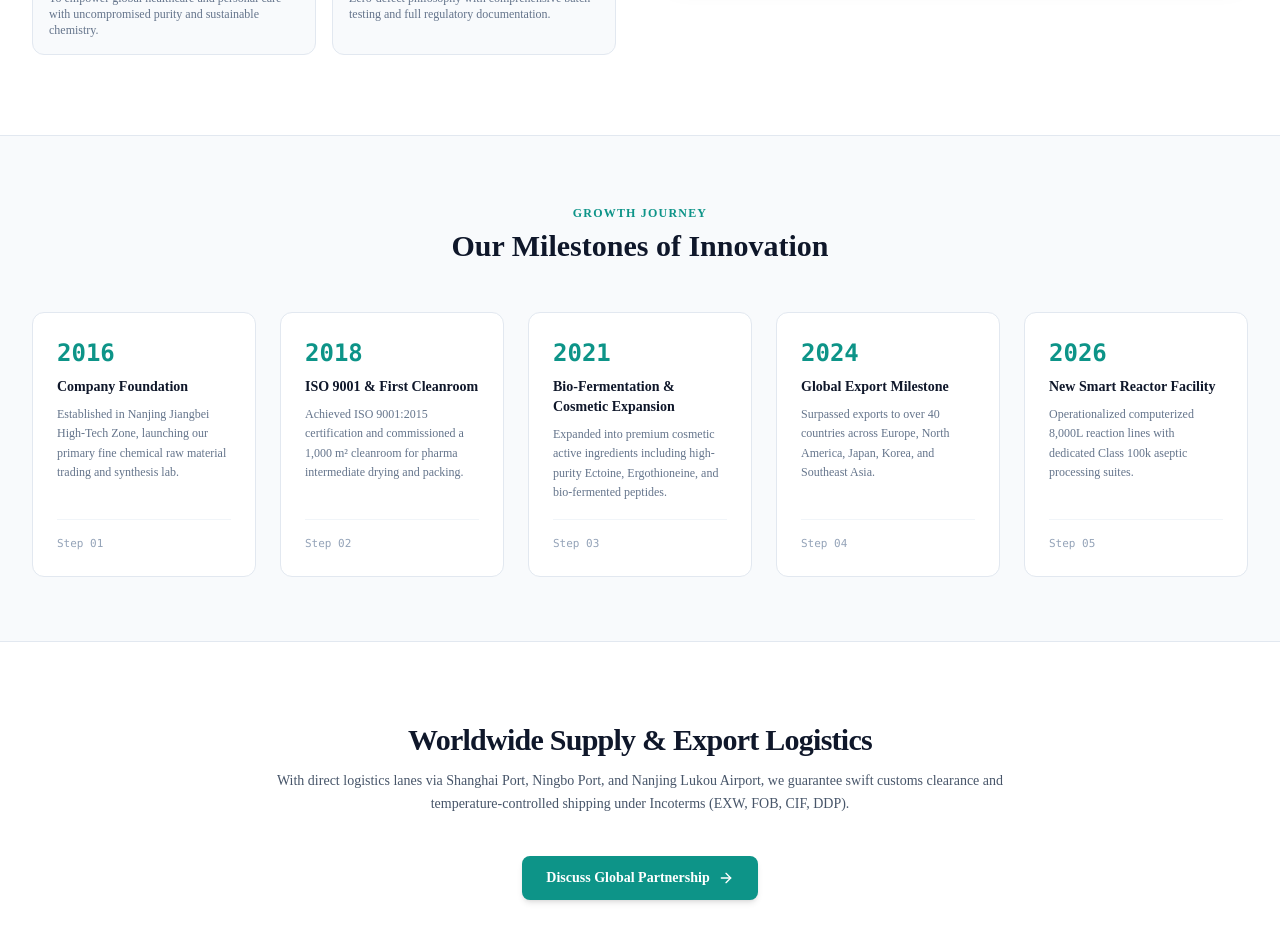
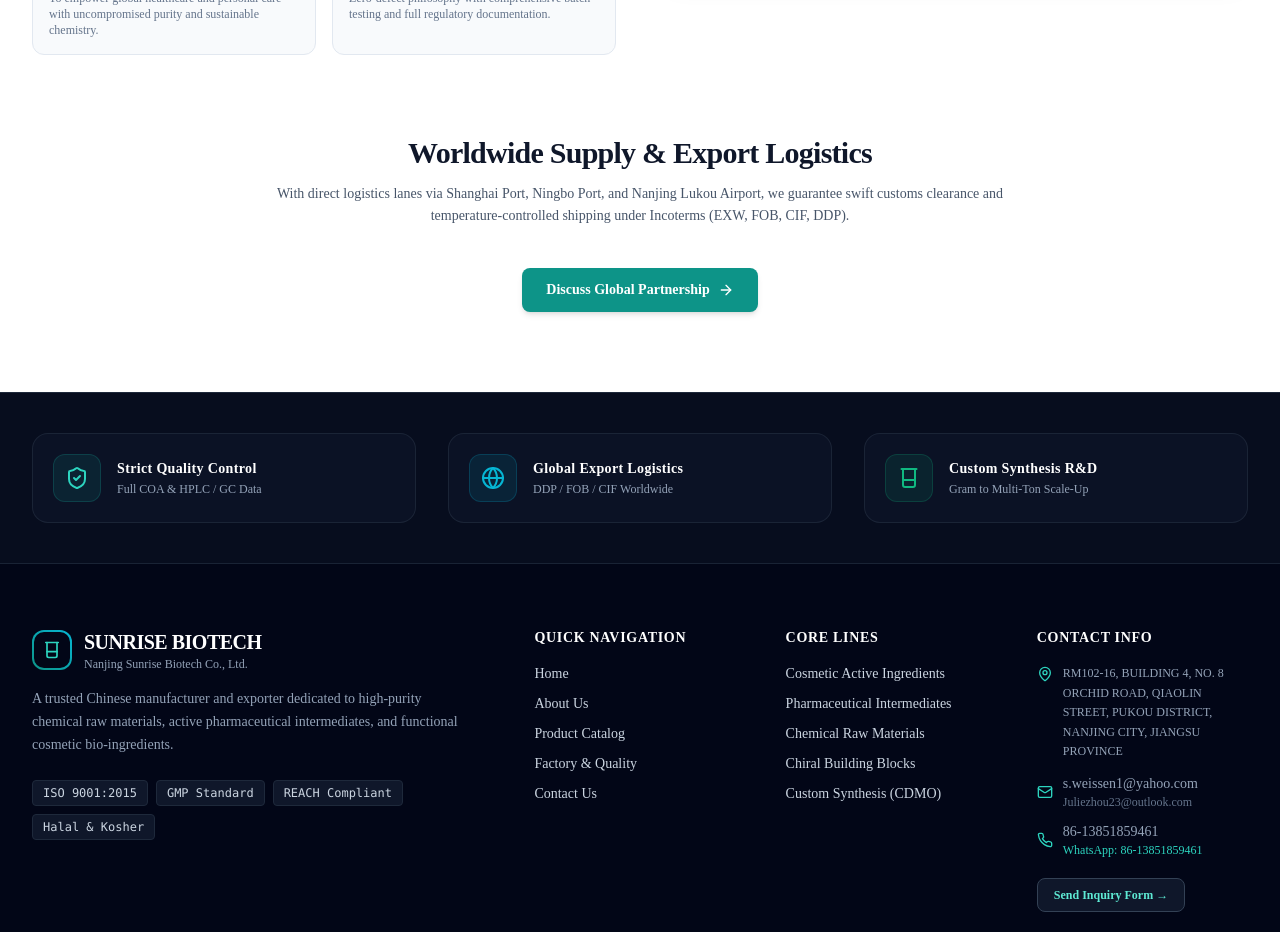
Before and after one commit to wulioo/Sunrise-web, a Next.js app: page /about in a window 1280 px wide. Shown: the part 920-1852 px from the top of the page. Built offline with nearby package versions, Linux system fonts and the light colour scheme.

Commit message:
update: hide corporate milestones section on about page

```diff
--- a/src/app/about/page.tsx
+++ b/src/app/about/page.tsx
@@ -107,30 +107,6 @@ export default function AboutPage() {
         </div>
       </section>
 
-      {/* Corporate Milestones */}
-      <section className="bg-slate-50 border-y border-slate-200 py-16">
-        <div className="max-w-7xl mx-auto px-4 sm:px-6 lg:px-8">
-          <div className="text-center max-w-2xl mx-auto mb-12">
-            <span className="text-xs font-bold uppercase tracking-widest text-brand-600">Growth Journey</span>
-            <h2 className="text-3xl font-extrabold text-slate-900 mt-1">Our Milestones of Innovation</h2>
-          </div>
-
-          <div className="grid grid-cols-1 md:grid-cols-5 gap-6">
-            {MILESTONES.map((item, idx) => (
-              <div key={item.year} className="bg-white p-6 rounded-xl border border-slate-200 relative flex flex-col justify-between">
-                <div>
-                  <span className="text-2xl font-extrabold text-brand-600 font-mono">{item.year}</span>
-                  <h3 className="font-bold text-slate-900 text-sm mt-2">{item.title}</h3>
-                  <p className="text-xs text-slate-500 mt-2 leading-relaxed">{item.desc}</p>
-                </div>
-                <div className="pt-4 mt-4 border-t border-slate-100 text-[11px] font-mono text-slate-400">
-                  Step 0{idx + 1}
-                </div>
-              </div>
-            ))}
-          </div>
-        </div>
-      </section>
 
       {/* Global Supply Network */}
       <section className="max-w-7xl mx-auto px-4 sm:px-6 lg:px-8 text-center space-y-6">
```
